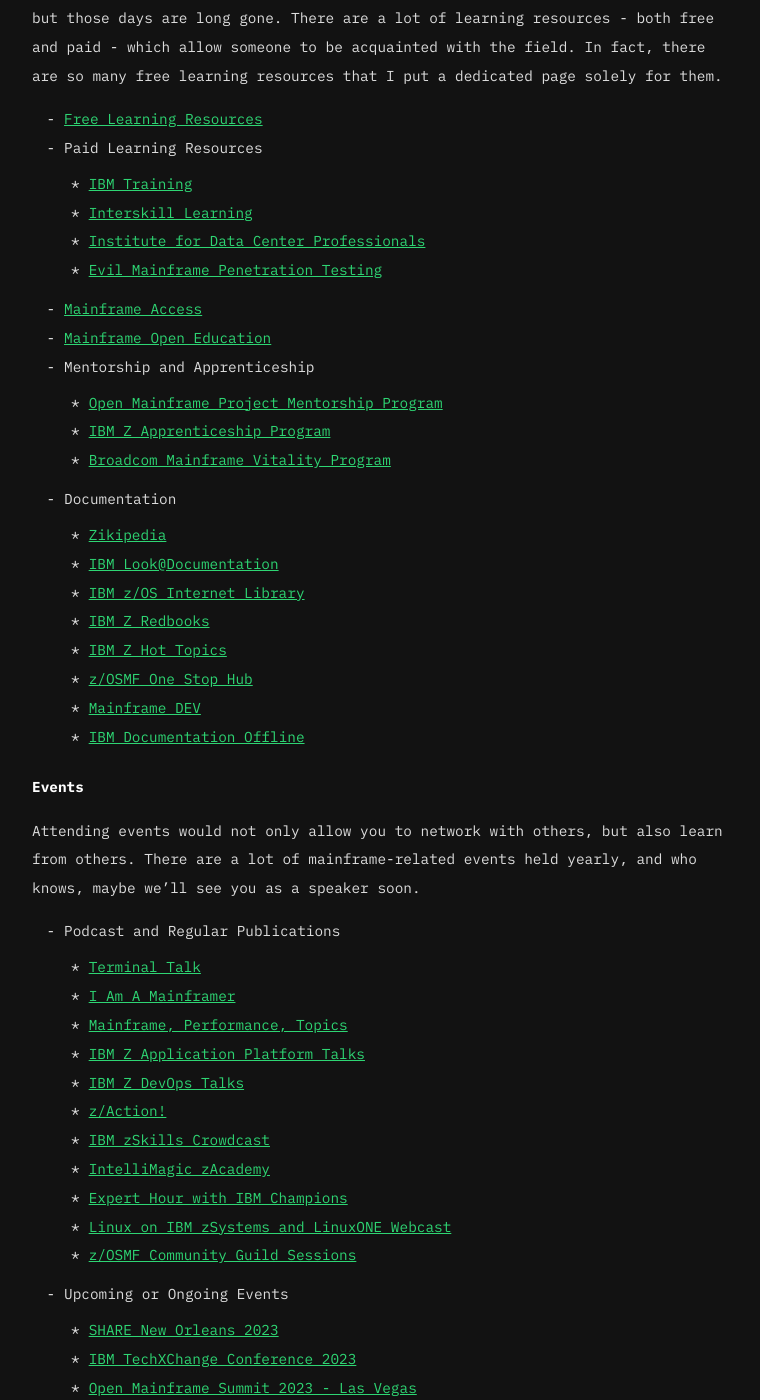
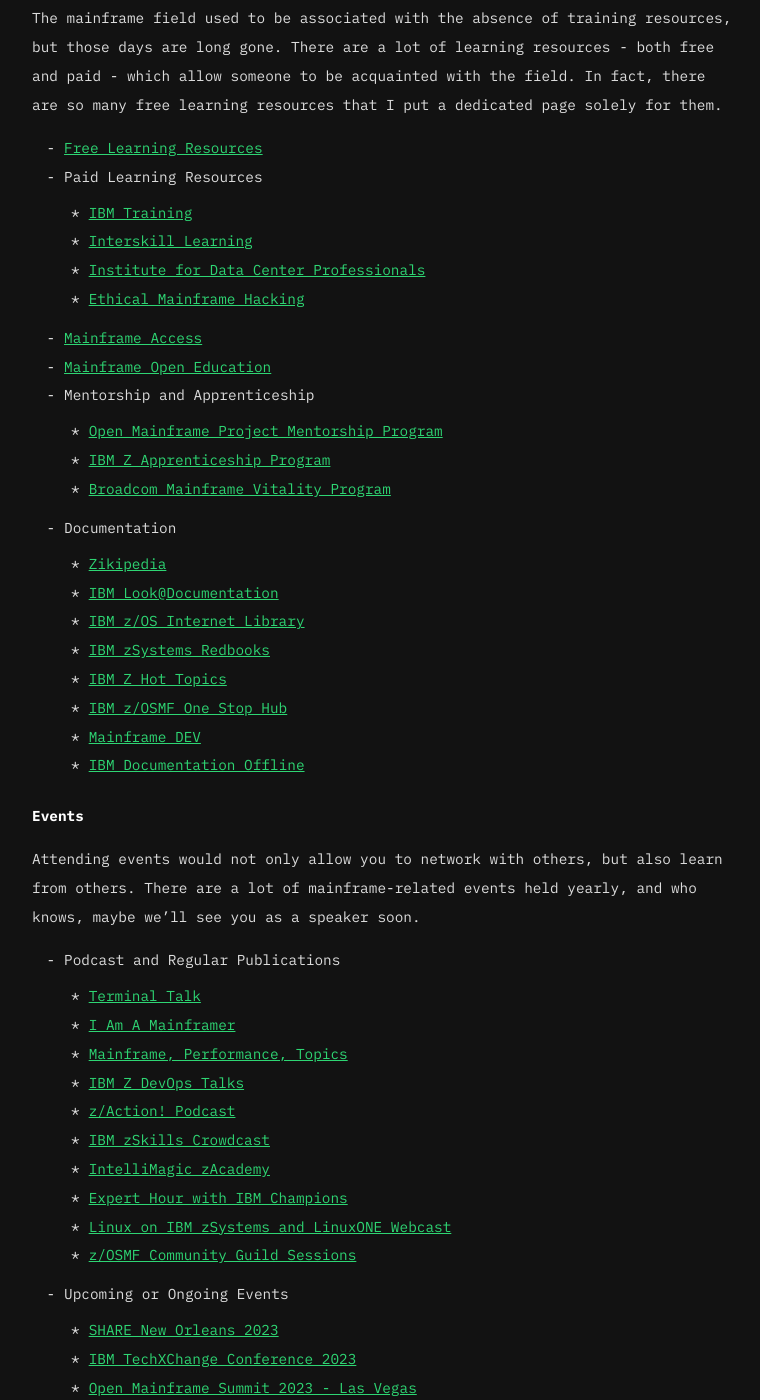
Before and after one commit to tanto259/securitypuppy, a Jekyll site: the page built from pages/links.md, in a window 1280 px wide and 1400 px high, scrolled down 1413 px. Shown: the whole window, without its empty margins (258-1018 px from the left). Built offline with Jekyll 4.4.1, drawn with Linux system fonts in a browser that asks for light colours; some of the changed text lies outside the part shown.

Commit message:
Update links

```diff
--- a/pages/links.md
+++ b/pages/links.md
@@ -54,20 +55,20 @@
   * [IBM Training](https://www.ibm.com/training/mainframe/){:target="_blank"}{:rel="noopener noreferrer"}
   * [Interskill Learning](https://www.interskill.com/){:target="_blank"}{:rel="noopener noreferrer"}
   * [Institute for Data Center Professionals](https://idcp.marist.edu/zos-program-overview){:target="_blank"}{:rel="noopener noreferrer"}
-  * [Evil Mainframe Penetration Testing](https://evilmainframe.com/){:target="_blank"}{:rel="noopener noreferrer"}
+  * [Ethical Mainframe Hacking](https://evilmainframe.com/){:target="_blank"}{:rel="noopener noreferrer"}
 - [Mainframe Access]({{ '/access' | absolute_url }})
 - [Mainframe Open Education](https://open-mainframe-project.gitbook.io/mainframe-open-education-project/){:target="_blank"}{:rel="noopener noreferrer"}
 - Mentorship and Apprenticeship
-  * [Open Mainframe Project Mentorship Program](https://www.openmainframeproject.org/projects/mentorship-program){:target="_blank"}{:rel="noopener noreferrer"}
-  * [IBM Z Apprenticeship Program](https://www.franklinapprenticeships.com/job/ibm-z-apprenticeship/){:target="_blank"}{:rel="noopener noreferrer"}
+  * [Open Mainframe Project Mentorship Program](https://openmainframeproject.org/community/mentorship-program/){:target="_blank"}{:rel="noopener noreferrer"}
+  * [IBM Z Apprenticeship Program](https://www.franklinapprenticeships.com/ibm-z-apprenticeship-program/){:target="_blank"}{:rel="noopener noreferrer"}
   * [Broadcom Mainframe Vitality Program](https://mainframe.broadcom.com/education/mainframe-vitality-program){:target="_blank"}{:rel="noopener noreferrer"}
 - Documentation
   * [Zikipedia](https://ibmredbooks.github.io/zikipedia/){:target="_blank"}{:rel="noopener noreferrer"}
   * [IBM Look@Documentation](https://www-40.ibm.com/servers/resourcelink/svc00100.nsf/pages/look@kc-multi-product?OpenDocument){:target="_blank"}{:rel="noopener noreferrer"}
   * [IBM z/OS Internet Library](https://www-40.ibm.com/servers/resourcelink/svc00100.nsf/pages/zosInternetLibrary?OpenDocument){:target="_blank"}{:rel="noopener noreferrer"}
-  * [IBM Z Redbooks](https://www.redbooks.ibm.com/domains/zsystems){:target="_blank"}{:rel="noopener noreferrer"}
+  * [IBM zSystems Redbooks](https://www.redbooks.ibm.com/domains/zsystems){:target="_blank"}{:rel="noopener noreferrer"}
   * [IBM Z Hot Topics](https://zos-hot-topics.com/){:target="_blank"}{:rel="noopener noreferrer"}
-  * [z/OSMF One Stop Hub](https://ibm.github.io/zOSMF/){:target="_blank"}{:rel="noopener noreferrer"}
+  * [IBM z/OSMF One Stop Hub](https://ibm.github.io/zOSMF/){:target="_blank"}{:rel="noopener noreferrer"}
   * [Mainframe DEV](https://ibm.github.io/mainframe-downloads/){:target="_blank"}{:rel="noopener noreferrer"}
   * [IBM Documentation Offline](https://www.ibm.com/docs/en/offline){:target="_blank"}{:rel="noopener noreferrer"}
 
@@ -77,11 +78,10 @@
 
 - Podcast and Regular Publications
   * [Terminal Talk](https://www.terminaltalk.net/){:target="_blank"}{:rel="noopener noreferrer"}
-  * [I Am A Mainframer](https://www.openmainframeproject.org/news/podcast){:target="_blank"}{:rel="noopener noreferrer"}
-  * [Mainframe, Performance, Topics](https://anchor.fm/marna-walle){:target="_blank"}{:rel="noopener noreferrer"}
-  * [IBM Z Application Platform Talks](https://developer.ibm.com/podcasts/z-application-platform-talks/){:target="_blank"}{:rel="noopener noreferrer"}
+  * [I Am A Mainframer](https://openmainframeproject.org/news/i-am-a-mainframer-podcast/){:target="_blank"}{:rel="noopener noreferrer"}
+  * [Mainframe, Performance, Topics](https://podcasters.spotify.com/pod/show/marna-walle){:target="_blank"}{:rel="noopener noreferrer"}
   * [IBM Z DevOps Talks](https://developer.ibm.com/podcasts/z_devops_talks_podcast/){:target="_blank"}{:rel="noopener noreferrer"}
-  * [z/Action!](https://techtv.bemyapp.com/#/sponsors/z-action){:target="_blank"}{:rel="noopener noreferrer"}
+  * [z/Action! Podcast](https://community.ibm.com/community/user/ibmz-and-linuxone/viewdocument/zaction-podcast){:target="_blank"}{:rel="noopener noreferrer"}
   * [IBM zSkills Crowdcast](https://www.crowdcast.io/ibmz){:target="_blank"}{:rel="noopener noreferrer"}
   * [IntelliMagic zAcademy](https://www.intellimagic.com/zacademy/){:target="_blank"}{:rel="noopener noreferrer"}
   * [Expert Hour with IBM Champions](https://ibm.webcasts.com/starthere.jsp?ei=1562165&tp_key=2f59feab75){:target="_blank"}{:rel="noopener noreferrer"}
@@ -122,7 +122,7 @@
   * [Open Mainframe Project Ambassadors](https://tac.openmainframeproject.org/programs/ambassadors.html){:target="_blank"}{:rel="noopener noreferrer"}
 - Student Programs
   * [IBM zSystems Student Hub Badge](https://www.ibm.com/community/z/ibm-z-global-student-hub-badge/){:target="_blank"}{:rel="noopener noreferrer"}
-  * [IBM zSystems Student Ambassadors](https://yourbigyear.com/z-ambassador-powered-by-ibm){:target="_blank"}{:rel="noopener noreferrer"}
+  * [IBM zSystems Student Ambassadors](https://yourbigyear.com/ibm-zsystems-ambassador-program){:target="_blank"}{:rel="noopener noreferrer"}
 
 ### Swags
 
```
Also changed, not shown: other parts of pages/links.md (+2 -1 lines), pages/access.md (+4 -5 lines), pages/training.md (+3 -2 lines).
